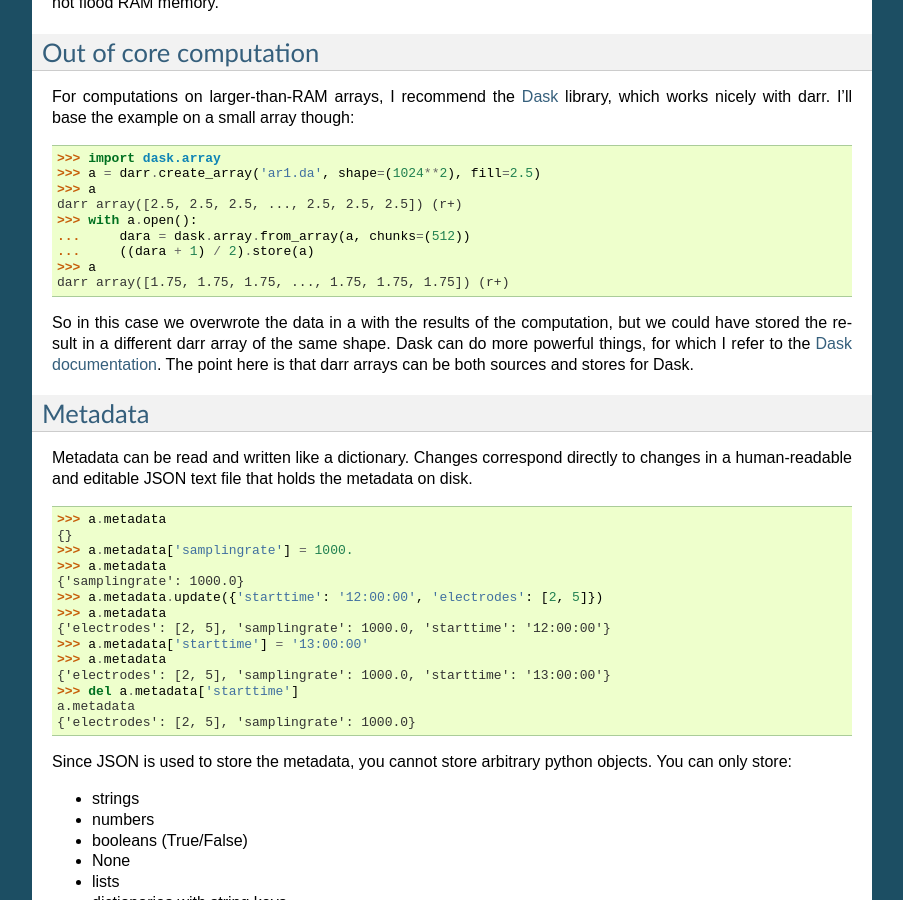
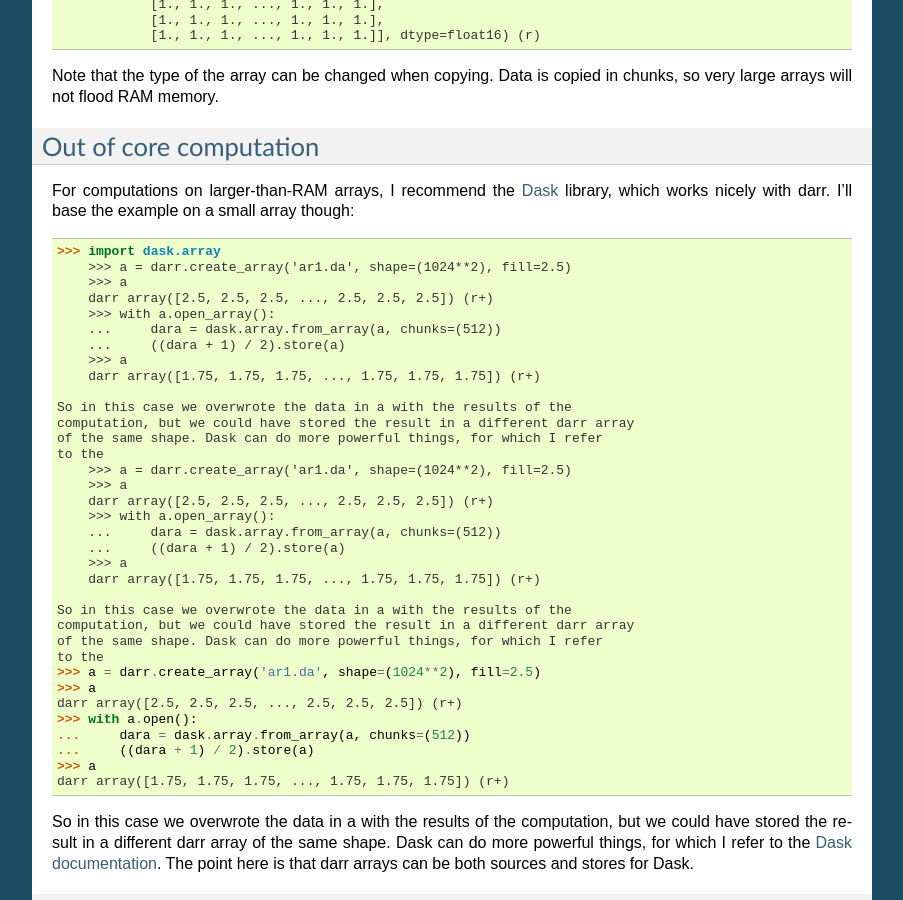
Before and after one commit to gbeckers/Darr, a Sphinx documentation site: the page built from docs/tutorial.rst, in a window 1280 px wide and 900 px high, scrolled down 3470 px. Shown: the whole window, without its empty margins (198-1101 px from the left). Built offline with Sphinx 7.4.7, drawn with Linux system fonts in a browser that asks for light colours; some of the changed text lies outside the part shown.

Commit message:
rename open method to open_array

```diff
--- a/docs/releasenotes.rst
+++ b/docs/releasenotes.rst
@@ -1,5 +1,9 @@
 Release notes
 =============
+
+Version 0.4.0
+-------------
+- changed name 'open' method to 'open_array' for Arrays.
 
 Version 0.3.3
 -------------
--- a/docs/tutorial.rst
+++ b/docs/tutorial.rst
@@ -181,7 +181,13 @@
 
 .. code:: python
 
-    >>> with a.open():
+    >>> with a.open_array():
+        ...     a[0,0] = 3.
+        ...     a[0,2] = 4.
+        ...     a[1,[0,2,-1]] = 5.
+        >>> a
+        darr array([[ 3.,  2.,  4., ...,  1.,  1.,  1.],
+                    [ 5.,  2.,  5., ...,  1.,  1.,  5.]]) (r+)
     ...     a[0,0] = 3.
     ...     a[0,2] = 4.
     ...     a[1,[0,2,-1]] = 5.
@@ -244,6 +250,32 @@
 .. code:: python
 
     >>> import dask.array
+        >>> a = darr.create_array('ar1.da', shape=(1024**2), fill=2.5)
+        >>> a
+        darr array([2.5, 2.5, 2.5, ..., 2.5, 2.5, 2.5]) (r+)
+        >>> with a.open_array():
+        ...     dara = dask.array.from_array(a, chunks=(512))
+        ...     ((dara + 1) / 2).store(a)
+        >>> a
+        darr array([1.75, 1.75, 1.75, ..., 1.75, 1.75, 1.75]) (r+)
+
+    So in this case we overwrote the data in a with the results of the
+    computation, but we could have stored the result in a different darr array
+    of the same shape. Dask can do more powerful things, for which I refer
+    to the
+        >>> a = darr.create_array('ar1.da', shape=(1024**2), fill=2.5)
+        >>> a
+        darr array([2.5, 2.5, 2.5, ..., 2.5, 2.5, 2.5]) (r+)
+        >>> with a.open_array():
+        ...     dara = dask.array.from_array(a, chunks=(512))
+        ...     ((dara + 1) / 2).store(a)
+        >>> a
+        darr array([1.75, 1.75, 1.75, ..., 1.75, 1.75, 1.75]) (r+)
+
+    So in this case we overwrote the data in a with the results of the
+    computation, but we could have stored the result in a different darr array
+    of the same shape. Dask can do more powerful things, for which I refer
+    to the
     >>> a = darr.create_array('ar1.da', shape=(1024**2), fill=2.5)
     >>> a
     darr array([2.5, 2.5, 2.5, ..., 2.5, 2.5, 2.5]) (r+)
```
Also changed, not shown: 3 other files.
